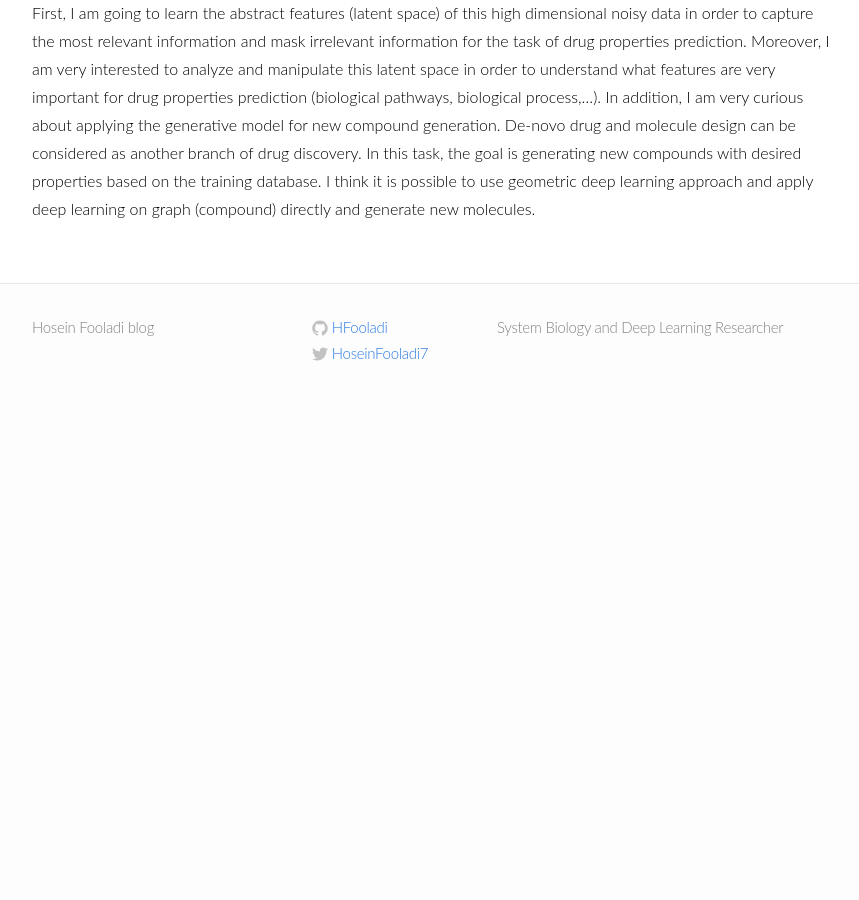
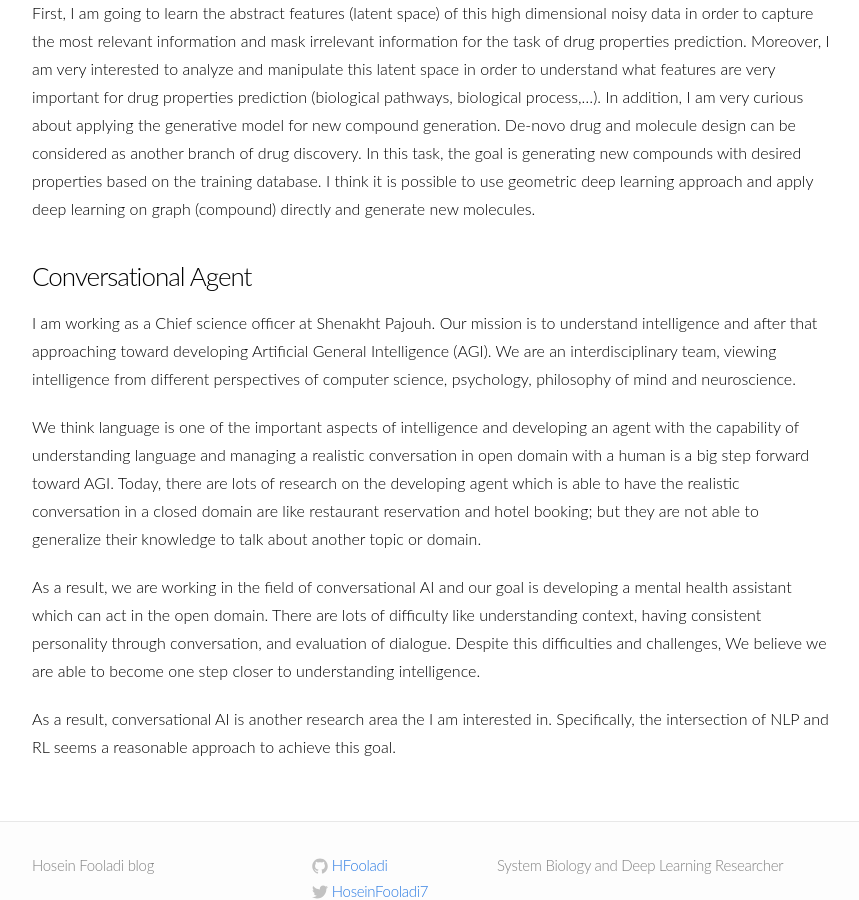
Before and after one commit to HFooladi/HFooladi.github.io, a Jekyll site: the page built from Research.md, in a window 1280 px wide and 900 px high, scrolled down 677 px. Shown: the whole window, without its empty margins (208-1067 px from the left). Built offline with Jekyll 4.4.1, drawn with Linux system fonts in a browser that asks for light colours; before the commit the page ends 1089 px from its top, so only the background shows below that.

Commit message:
Update Research.md

```diff
--- a/Research.md
+++ b/Research.md
@@ -22,5 +22,14 @@ First, I am going to learn the abstract features (latent space) of this high dim
 order to understand what features are very important for drug properties prediction (biological pathways, biological process,...).
 In addition, I am very curious about applying the generative model for new compound generation. De-novo drug and molecule design
 can be considered as another branch of drug discovery. In this task, the goal is generating new compounds with desired properties
-based on the training database. I think it is possible to use geometric deep learning approach and apply deep learning on graph (compound) directly
-and generate new molecules.
+based on the training database. I think it is possible to use geometric deep learning approach and apply deep learning on graph (compound) directly and generate new molecules.
+
+
+### Conversational Agent
+I am working as a Chief science officer at Shenakht Pajouh. Our mission is to understand intelligence and after that approaching toward developing Artificial General Intelligence (AGI). We are an interdisciplinary team, viewing intelligence from different perspectives of computer science, psychology, philosophy of mind and neuroscience.
+
+We think language is one of the important aspects of intelligence and developing an agent with the capability of understanding language and managing a realistic conversation in open domain with a human is a big step forward toward AGI. Today, there are lots of research on the developing agent which is able to have the realistic conversation in a closed domain are like restaurant reservation and hotel booking; but they are not able to generalize their knowledge to talk about another topic or domain.
+
+As a result, we are working in the field of conversational AI and our goal is developing a mental health assistant which can act in the open domain. There are lots of difficulty like understanding context, having consistent personality through conversation, and evaluation of dialogue. Despite this difficulties and challenges, We believe we are able to become one step closer to understanding intelligence.
+
+As a result, conversational AI is another research area the I am interested in. Specifically, the intersection of NLP and RL seems a reasonable approach to achieve this goal.
```
